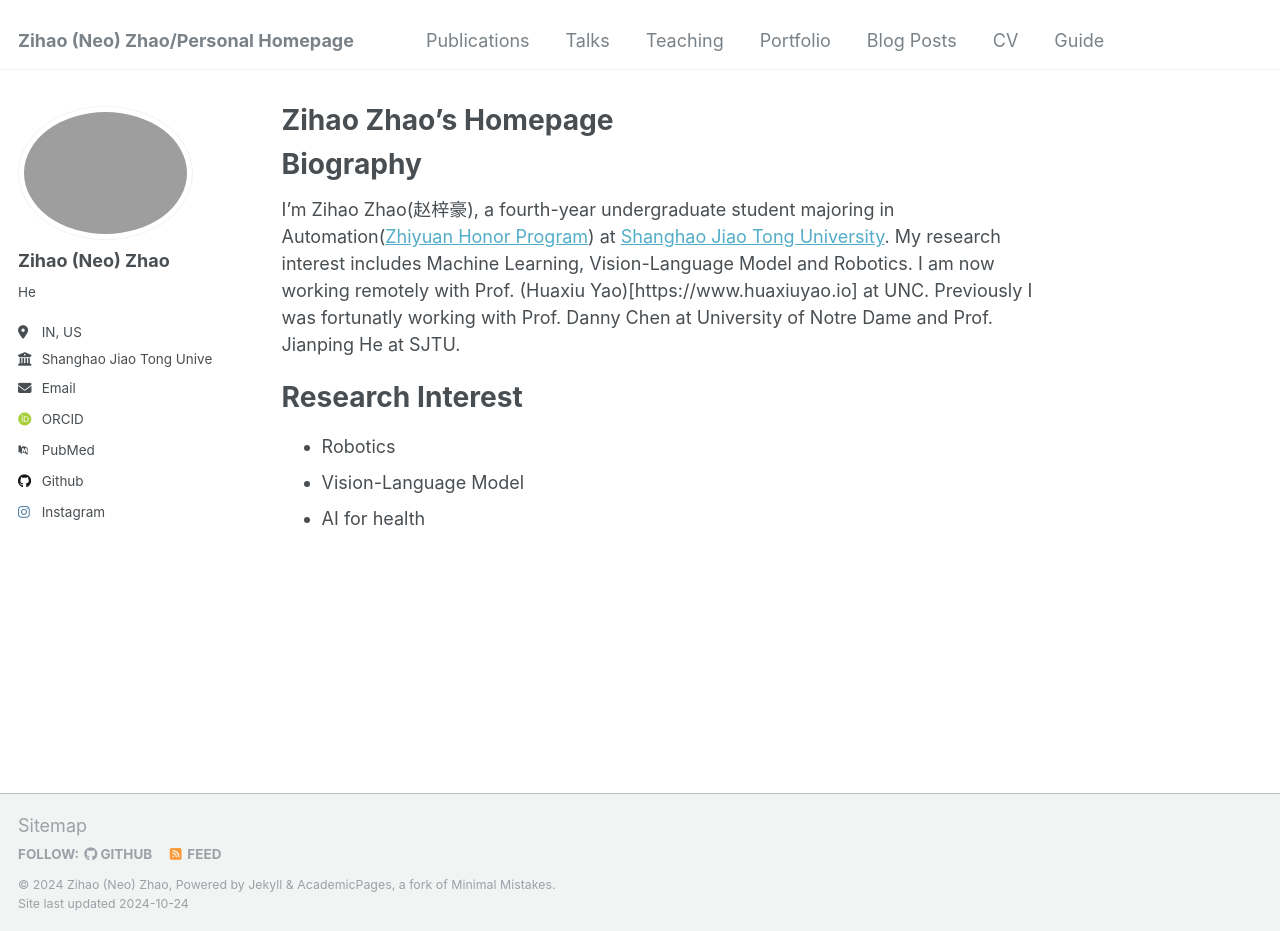
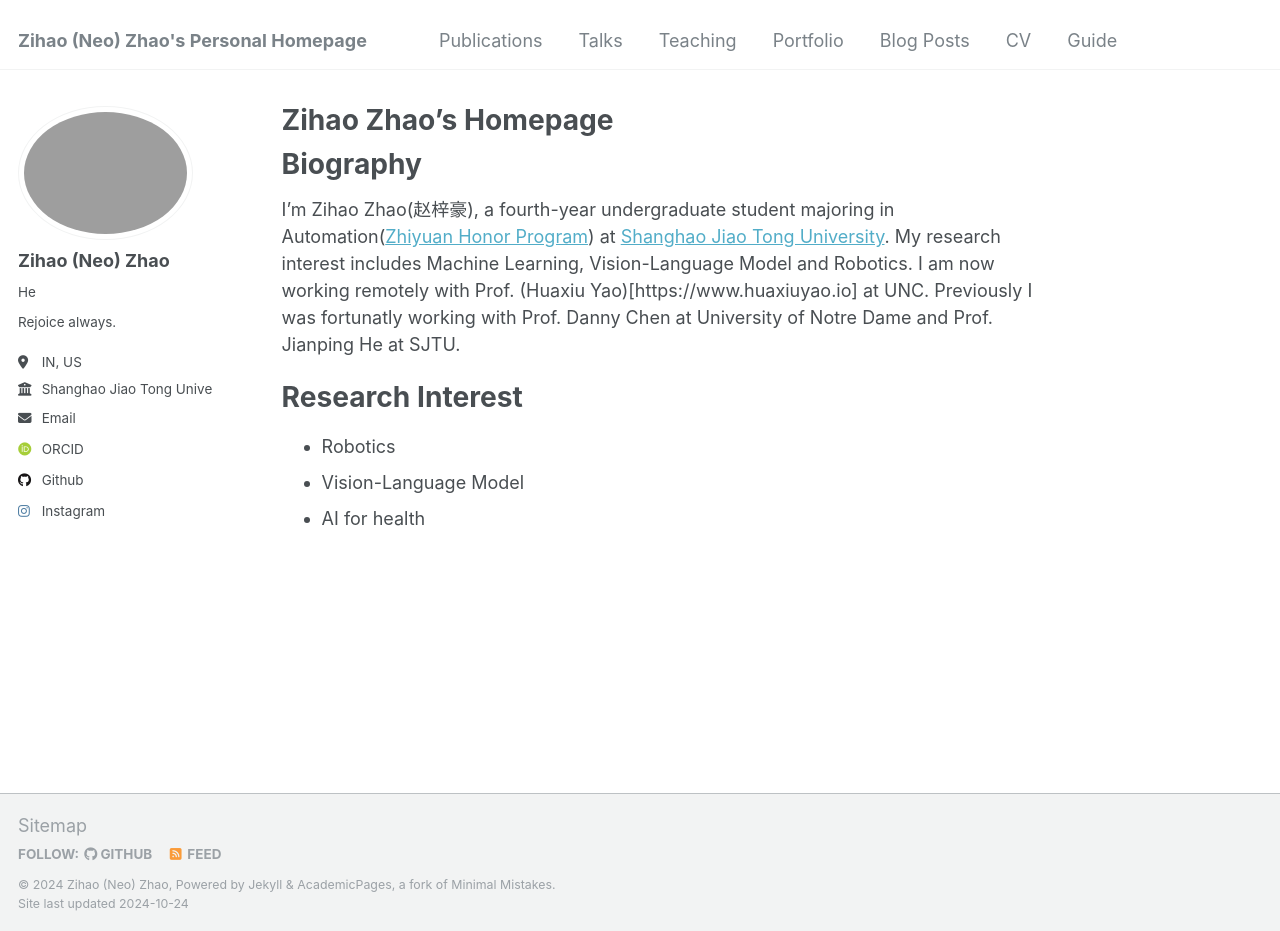
Before and after one commit to neo1zh/neo1zh.github.io, a Jekyll site: the page built from _pages/about.md, in a window 1280 px wide and 931 px high. Built offline with Jekyll 4.4.1, drawn with Linux system fonts in a browser that asks for light colours; some web fonts are replaced.

Commit message:
Update _config.yml

```diff
--- a/_config.yml
+++ b/_config.yml
@@ -8,7 +8,7 @@
 
 # Basic Site Settings
 locale                   : "en-US"
-title                    : "Zihao (Neo) Zhao/Personal Homepage"
+title                    : "Zihao (Neo) Zhao's Personal Homepage"
 title_separator          : "-"
 name                     : &name "Zihao (Neo) Zhao"
 description              : &description "forth-year undergraduate student form Shanghai Jiao Tong University"
@@ -24,7 +24,7 @@ author:
   avatar           : "IMG_5366.JPG"
   name             : "Zihao (Neo) Zhao"
   pronouns         : "He"
-  bio              : ""
+  bio              : "Rejoice always."
   location         : "IN, US"
   employer         : "Shanghao Jiao Tong University"
   uri              : # URL
@@ -36,7 +36,7 @@ author:
   impactstory      : # URL
   orcid            : "https://orcid.org/0009-0002-5733-3714"
   semantic         : # URL
-  pubmed           : "https://www.ncbi.nlm.nih.gov/pubmed/?term=john+snow"
+  pubmed           : #"https://www.ncbi.nlm.nih.gov/pubmed/?term=john+snow"
   researchgate     : # URL
 
   # Repositories and software development
```
